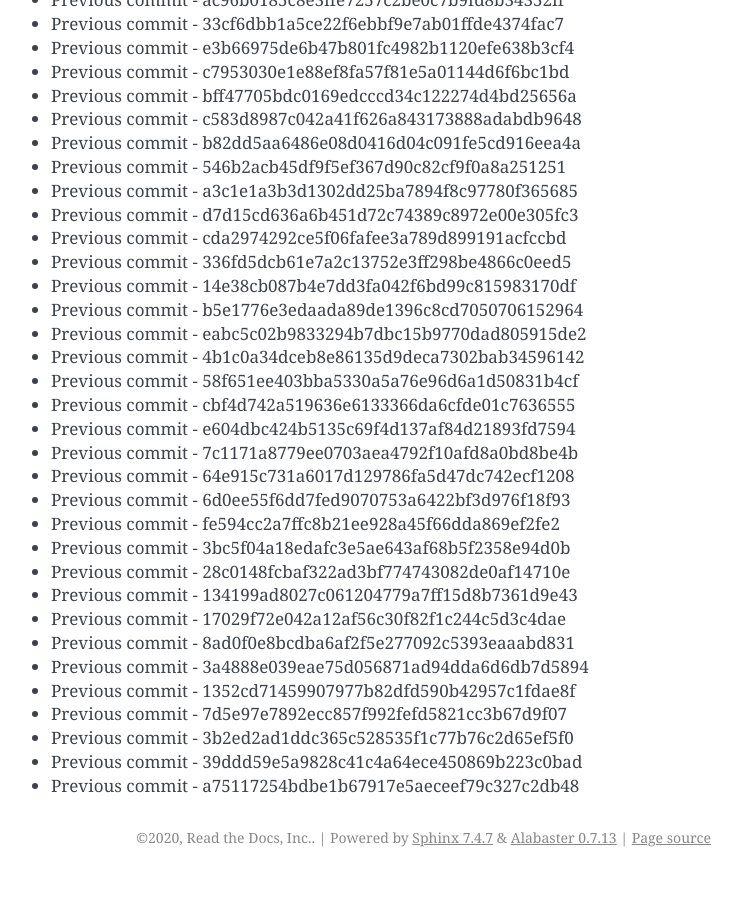
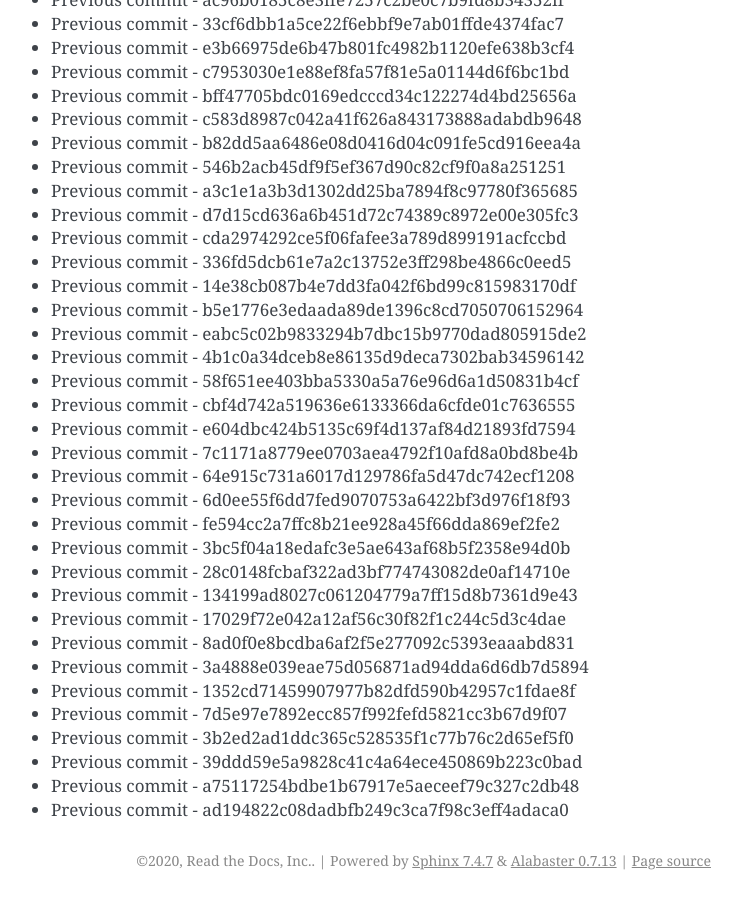
Before and after one commit to readthedocs/rtd-git-stresstest, a Sphinx documentation site: the page built from docs/updates.rst, in a window 1280 px wide and 900 px high, scrolled down 41205 px. Shown: the whole window, without its empty margins (399-1141 px from the left). Built offline with Sphinx 7.4.7, drawn with Linux system fonts in a browser that asks for light colours; before the commit the page ends 42082 px from its top, so only the background shows below that.

Commit message:
Generating commit from previous: ad194822c08dadbfb249c3ca7f98c3eff4adaca0

```diff
--- a/docs/updates.rst
+++ b/docs/updates.rst
@@ -1763,3 +1763,4 @@ It can be tested for any performance characteristics.
 * Previous commit - 3b2ed2ad1ddc365c528535f1c77b76c2d65ef5f0
 * Previous commit - 39ddd59e5a9828c41c4a64ece450869b223c0bad
 * Previous commit - a75117254bdbe1b67917e5aeceef79c327c2db48
+* Previous commit - ad194822c08dadbfb249c3ca7f98c3eff4adaca0
```
